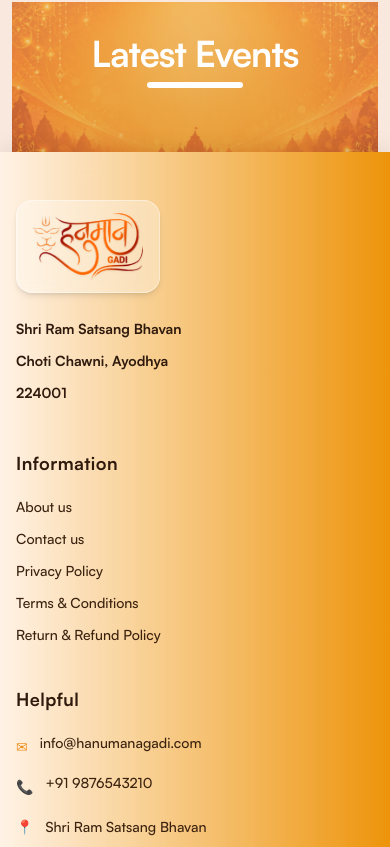
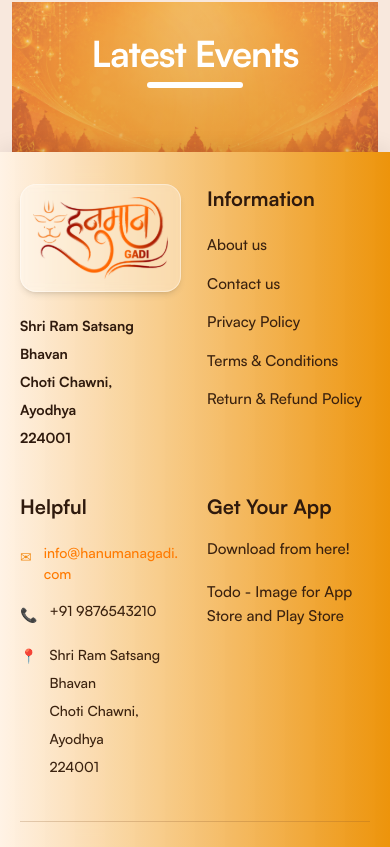
Before and after one commit to Sumit-Jangir/HanumanGadi, a Next.js app: page / in a window 390 px wide. Shown: the part 1150-1997 px from the top of the page. Built offline with nearby package versions, Linux system fonts and the light colour scheme; no server answers.

Commit message:
refactor: footer layout and update navbar components for improved responsiveness

```diff
--- /dev/null
+++ b/src/app/api/login/route.ts
@@ -0,0 +1,29 @@
+import { NextRequest, NextResponse } from "next/server";
+
+const LOGIN_TARGET_URL = "https://hanumangadi.com/hanumangadi/api1/loginAuthH";
+
+export async function POST(request: NextRequest) {
+  try {
+    const formData = await request.formData();
+
+    const response = await fetch(LOGIN_TARGET_URL, {
+      method: "POST",
+      body: formData,
+    });
+
+    const data = await response.json();
+
+    return NextResponse.json(data, {
+      status: response.status,
+    });
+  } catch (error) {
+    return NextResponse.json(
+      {
+        msg: "Failed to login",
+        status: false,
+        error: error instanceof Error ? error.message : "Unknown error",
+      },
+      { status: 500 }
+    );
+  }
+}
--- a/src/components/layout/Footer/index.tsx
+++ b/src/components/layout/Footer/index.tsx
@@ -1,7 +1,5 @@
 "use client";
 
-import { cn } from "@/lib/utils";
-import { integralCF } from "@/styles/fonts";
 import React from "react";
 import { SocialNetworks } from "./footer.types";
 import { FaFacebookF, FaInstagram, FaYoutube } from "react-icons/fa";
@@ -33,36 +31,30 @@ const Footer = () => {
   return (
     <footer>
       <div
-        className="
-      relative
-      overflow-hidden
-      backdrop-blur-md
-    "
+        className="relative overflow-hidden backdrop-blur-md"
         style={{
           background:
             "linear-gradient(to right, rgba(255,243,229,0.95), var(--brand-orange))",
           boxShadow: "0 -4px 20px rgba(0,0,0,0.08)",
         }}
       >
-        {/* Content */}
-        <div className="relative z-10 px-4 py-12 md:py-16">
+        <div className="relative z-10 px-5 py-8 md:px-8 md:py-14">
           <div className="max-w-7xl mx-auto">
-            <div className="grid grid-cols-1 md:grid-cols-2 lg:grid-cols-4 gap-10 mb-12">
-
+            <div className="grid grid-cols-2 lg:grid-cols-4 gap-x-6 gap-y-10 mb-10">
               {/* Logo and Address */}
-              <div className="flex flex-col">
-                <div className="inline-block rounded-2xl bg-white/35 backdrop-blur-sm px-4 py-3 w-fit border border-white/40 shadow-md">
+              <div className="min-w-0">
+                <div className="rounded-2xl bg-white/35 backdrop-blur-sm px-3 py-3 w-fit border border-white/40 shadow-md">
                   <Image
                     src="/logo/logo.svg"
                     alt="Hanuman Gadi"
-                    width={110}
-                    height={110}
-                    className="drop-shadow-sm"
+                    width={130}
+                    height={80}
+                    className="w-[135px] max-[360px]:w-[115px] h-auto"
                     priority
                   />
                 </div>
 
-                <p className="text-sm md:text-[15px] text-[#2f1a0d] leading-8 font-semibold mt-5">
+                <p className="text-[14px] md:text-[15px] text-[#2f1a0d] leading-7 font-semibold mt-5 break-words">
                   {language === "hi" ? (
                     <>
                       श्री रामसत्संग भवन
@@ -75,7 +67,9 @@ const Footer = () => {
                     <>
                       Shri Ram Satsang Bhavan
                       <br />
-                      Choti Chawni, Ayodhya
+                      Choti Chawni,
+                      <br />
+                      Ayodhya
                       <br />
                       224001
                     </>
@@ -84,12 +78,12 @@ const Footer = () => {
               </div>
 
               {/* Information */}
-              <div>
-                <h3 className="text-lg font-bold text-[#2f1a0d] mb-5 tracking-wide">
+              <div className="min-w-0">
+                <h3 className="text-[20px] md:text-lg font-bold text-[#2f1a0d] mb-5">
                   Information
                 </h3>
 
-                <ul className="space-y-3 text-sm md:text-[15px]">
+                <ul className="space-y-4 text-[15px] md:text-[15px]">
                   {[
                     "About us",
                     "Contact us",
@@ -100,15 +94,7 @@ const Footer = () => {
                     <li key={item}>
                       <Link
                         href="#"
-                        className="
-                      text-[#3b220f]
-                      hover:text-[#f28c18]
-                      transition-all
-                      duration-300
-                      hover:translate-x-1
-                      inline-flex
-                      font-medium
-                    "
+                        className="text-[#3b220f] hover:text-[#f28c18] transition-all duration-300 font-medium leading-5"
                       >
                         {item}
                       </Link>
@@ -118,51 +104,42 @@ const Footer = () => {
               </div>
 
               {/* Helpful */}
-              <div>
-                <h3 className="text-lg font-bold text-[#2f1a0d] mb-5 tracking-wide">
+              <div className="min-w-0">
+                <h3 className="text-[20px] md:text-lg font-bold text-[#2f1a0d] mb-5">
                   Helpful
                 </h3>
 
-                <div className="space-y-4 text-sm md:text-[15px]">
+                <div className="space-y-4 text-[14px] md:text-[15px]">
                   <div className="flex items-start gap-3">
-                    <span className="text-[#f28c18] mt-1">✉</span>
-
+                    <span className="text-[#f28c18] mt-1 shrink-0">✉</span>
                     <a
                       href="mailto:info@hanumanagadi.com"
-                      className="
-                    text-[#3b220f]
-                    hover:text-[#f28c18]
-                    transition
-                    font-medium
-                  "
+                      className="text-[#ff7a00] hover:text-[#f28c18] transition font-medium break-all"
                     >
                       info@hanumanagadi.com
                     </a>
                   </div>
 
                   <div className="flex items-start gap-3">
-                    <span className="text-[#f28c18] mt-1">📞</span>
-
+                    <span className="text-[#f28c18] mt-1 shrink-0">📞</span>
                     <a
                       href="tel:+919876543210"
-                      className="
-                    text-[#3b220f]
-                    hover:text-[#f28c18]
-                    transition
-                    font-medium
-                  "
+                      className="text-[#3b220f] hover:text-[#f28c18] transition font-medium"
                     >
                       +91 9876543210
                     </a>
                   </div>
 
                   <div className="flex items-start gap-3">
-                    <span className="text-[#f28c18] mt-1">📍</span>
-
+                    <span className="text-[#f28c18] mt-1 shrink-0">📍</span>
                     <p className="text-[#3b220f] leading-7 font-medium">
-                      Shri Ram Satsang Bhavan
+                      Shri Ram Satsang
                       <br />
-                      Choti Chawni, Ayodhya
+                      Bhavan
+                      <br />
+                      Choti Chawni,
+                      <br />
+                      Ayodhya
                       <br />
                       224001
                     </p>
@@ -171,32 +148,29 @@ const Footer = () => {
               </div>
 
               {/* App Section */}
-              <div>
-                <h3 className="text-lg font-bold text-[#2f1a0d] mb-2 tracking-wide">
+              <div className="min-w-0">
+                <h3 className="text-[20px] md:text-lg font-bold text-[#2f1a0d] mb-4">
                   Get Your App
                 </h3>
 
-                <p className="text-sm text-[#3b220f] mb-5 font-medium">
+                <p className="text-[15px] text-[#3b220f] mb-5 font-medium">
                   Download from here!
                 </p>
 
-                <div className="space-y-3 text-sm md:text-[15px] text-[#3b220f] font-medium">
+                <div className="text-[15px] md:text-[15px] text-[#3b220f] font-medium leading-6">
                   Todo - Image for App Store and Play Store
                 </div>
               </div>
             </div>
 
-            {/* Divider */}
             <hr className="border-t border-[#8d5a2c]/25 mb-6" />
 
-            {/* Bottom */}
             <div className="flex flex-col md:flex-row justify-between items-center gap-5">
               <p className="text-xs md:text-sm text-[#2f1a0d] text-center md:text-left font-semibold">
-                © Copyright hanumangadhi. All Rights Reserved
+                © Copyright hanumangadi. All Rights Reserved
               </p>
 
-              {/* Social Icons */}
-              <div className="flex items-center gap-4">
+              <div className="flex items-center gap-3">
                 <span className="text-sm text-[#2f1a0d] font-semibold">
                   Follow us :
                 </span>
@@ -205,25 +179,7 @@ const Footer = () => {
                   <Link
                     href={social.url}
                     key={social.id}
-                    className="
-                  bg-white/25
-                  hover:bg-[#f28c18]
-                  hover:text-white
-                  transition-all
-                  duration-300
-                  w-10
-                  h-10
-                  rounded-full
-                  border
-                  border-white/40
-                  flex
-                  items-center
-                  justify-center
-                  text-[#2f1a0d]
-                  hover:-translate-y-1
-                  hover:shadow-[0_8px_20px_rgba(242,140,24,0.35)]
-                  backdrop-blur-sm
-                "
+                    className="bg-white/25 hover:bg-[#f28c18] hover:text-white transition-all duration-300 w-10 h-10 rounded-full border border-white/40 flex items-center justify-center text-[#2f1a0d] hover:-translate-y-1 hover:shadow-[0_8px_20px_rgba(242,140,24,0.35)] backdrop-blur-sm"
                   >
                     {social.icon}
                   </Link>
--- a/src/components/layout/Navbar/TopNavbar/ResTopNavbar.tsx
+++ b/src/components/layout/Navbar/TopNavbar/ResTopNavbar.tsx
@@ -31,11 +31,11 @@ const ResTopNavbar = ({ data }: { data: NavMenu }) => {
               <Link href="/" className="flex items-center">
                 <Image
                   priority
-                  src="/images/logo.png"
-                  height={44}
-                  width={44}
+                  src="/logo/logo.svg"
+                  height={52}
+                  width={52}
                   alt="logo"
-                  className="h-11 w-auto"
+                  className="w-auto"
                 />
               </Link>
             </SheetClose>
@@ -49,7 +49,7 @@ const ResTopNavbar = ({ data }: { data: NavMenu }) => {
               </Link>
             </SheetClose>
           ))}
-          <div className="mt-4 pt-4 border-t w-full">
+          {/* <div className="mt-4 pt-4 border-t w-full">
             <SheetClose asChild>
               <Link
                 href="/signin"
@@ -66,7 +66,7 @@ const ResTopNavbar = ({ data }: { data: NavMenu }) => {
                 Login
               </Link>
             </SheetClose>
-          </div>
+          </div> */}
         </div>
       </SheetContent>
     </Sheet>
--- a/src/components/layout/Navbar/TopNavbar/index.tsx
+++ b/src/components/layout/Navbar/TopNavbar/index.tsx
@@ -124,7 +124,7 @@ const TopNavbar = () => {
         {/* Right actions */}
         <div className="flex items-center gap-1 ml-auto md:ml-0">
           {/* Mobile search icon */}
-          <Link href="/search" className="block md:hidden mr-2 p-1">
+          {/* <Link href="/search" className="block md:hidden mr-2 p-1">
             <Image
               priority
               src="/icons/search-black.svg"
@@ -132,7 +132,7 @@ const TopNavbar = () => {
               width={22}
               alt="search"
             />
-          </Link>
+          </Link> */}
 
           {/* Cart */}
           <CartBtn />
@@ -146,7 +146,7 @@ const TopNavbar = () => {
             aria-label="Switch language"
           >
             <Languages size={15} strokeWidth={1.8} />
-            <span className="hidden sm:inline text-xs tracking-wide uppercase">
+            <span className="inline text-xs tracking-wide uppercase">
               {language}
             </span>
           </motion.button>
--- a/src/services/auth.ts
+++ b/src/services/auth.ts
@@ -1,10 +1,23 @@
-import { apiPost } from "@/utils/api";
+import { fetcher } from "@/utils/api";
 
-export const loginApi = async (mobile: string) => {
+const LOGIN_API = "/api/login";
+
+type LoginResponse = {
+  status: boolean;
+  msg: string;
+  // Add other fields if needed
+};
+
+export const loginApi = async (mobile: string): Promise<LoginResponse> => {
   const formData = new FormData();
   formData.append("mobile", mobile);
 
-  return apiPost("/loginAuthH", formData, {
-    "Content-Type": "multipart/form-data",
+  const response = await fetcher<LoginResponse>(LOGIN_API, {
+    method: "POST",
+    data: formData,
   });
+
+  return {
+    ...response,
+  };
 };
```
